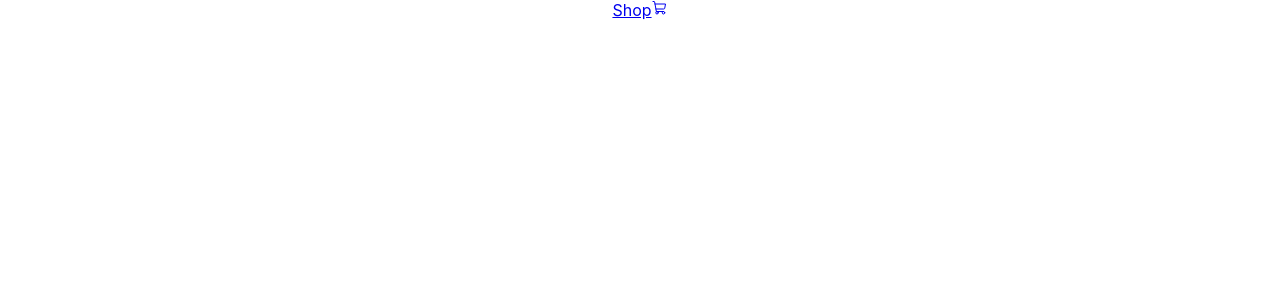
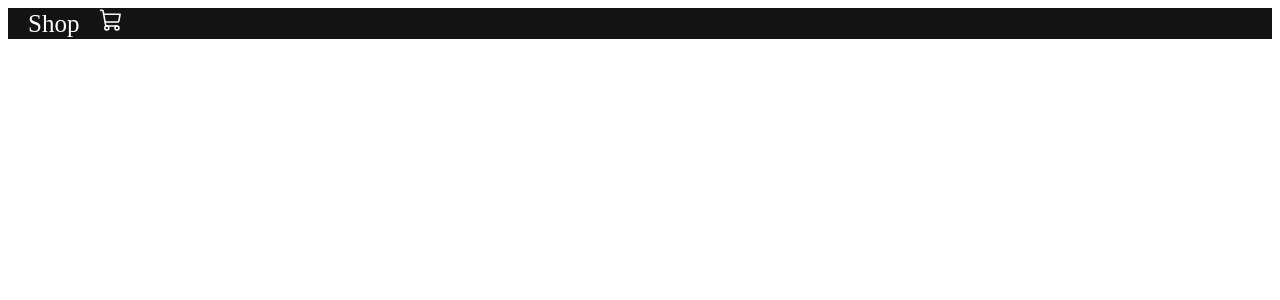
Before and after one commit to Rahman1234562/shopping-web, a React (Create React App) app: page / in a window 1280 px wide. Shown: the top 300 px of the page. Built offline with nearby package versions, Linux system fonts and the light colour scheme.

Commit message:
updated files

```diff
--- a/src/App.css
+++ b/src/App.css
@@ -1,8 +1,8 @@
-.App {
+/* .App {
   text-align: center;
-}
+} */
 
-.App-logo {
+/* .App-logo {
   height: 40vmin;
   pointer-events: none;
 }
@@ -11,9 +11,9 @@
   .App-logo {
     animation: App-logo-spin infinite 20s linear;
   }
-}
+} */
 
-.App-header {
+/* .App-header {
   background-color: #282c34;
   min-height: 100vh;
   display: flex;
@@ -22,17 +22,17 @@
   justify-content: center;
   font-size: calc(10px + 2vmin);
   color: white;
-}
-
+} */
+/*
 .App-link {
   color: #61dafb;
-}
+} */
 
-@keyframes App-logo-spin {
+/* @keyframes App-logo-spin {
   from {
     transform: rotate(0deg);
   }
   to {
     transform: rotate(360deg);
   }
-}
+} */
--- a/src/compnents/Navbar.jsx
+++ b/src/compnents/Navbar.jsx
@@ -1,6 +1,7 @@
 import { ShoppingCart } from 'phosphor-react'
 import React from 'react'
-import { Link } from 'react-router-dom'
+import { Link } from 'react-router-dom';
+import "./navbar.css"
 
 export const Navbar = () => {
   return (
--- /dev/null
+++ b/src/compnents/navbar.css
@@ -0,0 +1,20 @@
+.navbar {
+    display: flex;
+    justify-content: flex-start;
+    align-items: center;
+    height: 80%;
+    width: 100%;
+    background-color: rgb(19, 19, 19);
+
+}
+.link {
+    margin-right: 50%;
+    display: flex;
+    align-items: center;
+}
+.link a {
+    text-decoration: none;
+    color: #fff;
+    margin-left: 20px;
+    font-size: 25px;
+}
--- a/src/index.css
+++ b/src/index.css
@@ -1,4 +1,4 @@
-body {
+/* body {
   margin: 0;
   font-family: -apple-system, BlinkMacSystemFont, 'Segoe UI', 'Roboto', 'Oxygen',
     'Ubuntu', 'Cantarell', 'Fira Sans', 'Droid Sans', 'Helvetica Neue',
@@ -10,4 +10,4 @@ body {
 code {
   font-family: source-code-pro, Menlo, Monaco, Consolas, 'Courier New',
     monospace;
-}
+} */
```
